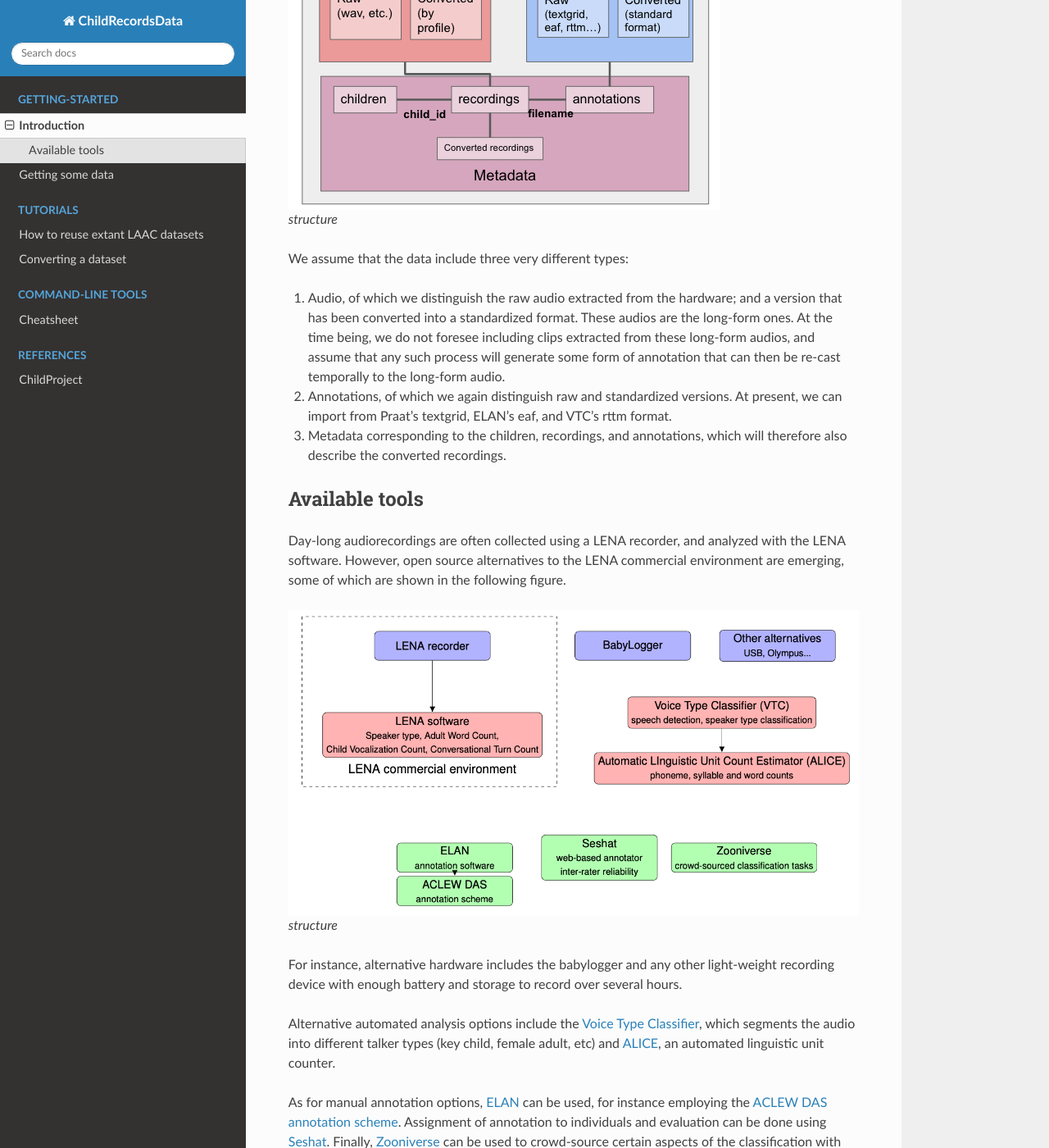
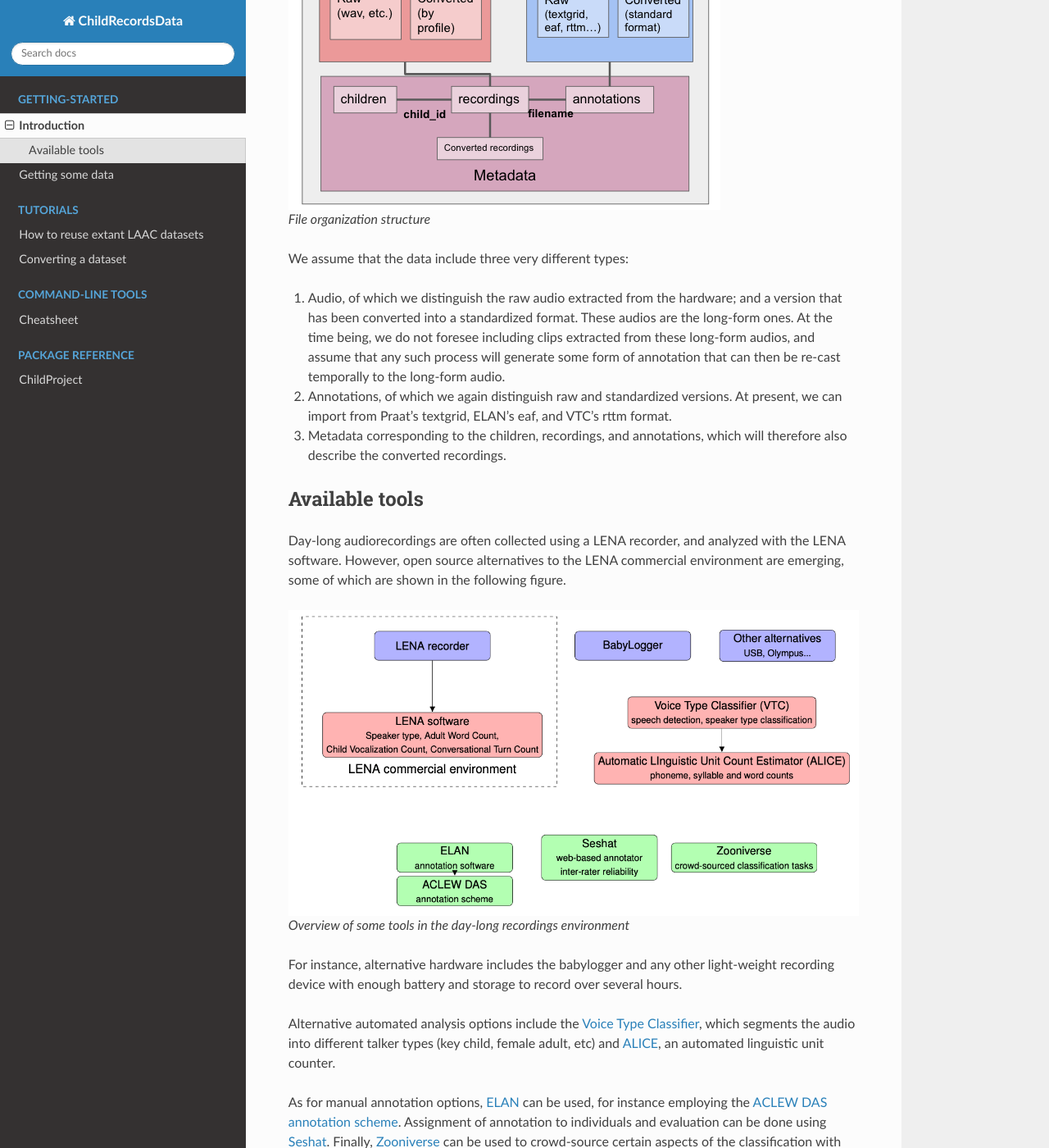
Before and after one commit to LAAC-LSCP/ChildProject, a Sphinx documentation site: the page built from docs/source/introduction.rst, in a window 1280 px wide and 1400 px high, scrolled down 385 px. Shown: the whole window at 82% size. Built offline with Sphinx 7.4.7 and the Read the Docs theme 2.0.0, drawn with Linux system fonts in a browser that asks for light colours; pages that are not in the unit, such as notebooks, are missing from menus.

Commit message:
minor fixes

```diff
--- a/docs/source/format.rst
+++ b/docs/source/format.rst
@@ -80,7 +80,7 @@
 .. _format-annotations-segments:
 
 Annotations format
-~~~~~~~~~~~~~~~~~
+~~~~~~~~~~~~~~~~~~
 
 The package provides functions to convert any annotation into the
 following csv format, with one row per segment :
--- a/docs/source/index.rst
+++ b/docs/source/index.rst
@@ -38,12 +38,12 @@
    zooniverse
    cheatsheet
 
-Reference
-=========
+Package reference
+=================
 
 .. toctree::
    :maxdepth: 2
-   :caption: References
+   :caption: Package reference
 
    modules
 
--- a/docs/source/introduction.rst
+++ b/docs/source/introduction.rst
@@ -11,7 +11,8 @@
 .. figure:: images/structure.png
    :alt: File organization structure
 
-   structure
+   File organization structure
+
 We assume that the data include three very different types:
 
 1. Audio, of which we distinguish the raw audio extracted from the
@@ -39,7 +40,8 @@
 .. figure:: images/tools.png
    :alt: Overview of some tools in the day-long recordings environment
 
-   structure
+   Overview of some tools in the day-long recordings environment
+
 For instance, alternative hardware includes the babylogger and any other
 light-weight recording device with enough battery and storage to record
 over several hours.
--- a/docs/source/reuse.rst
+++ b/docs/source/reuse.rst
@@ -113,7 +113,7 @@
    prompted for your credentials.
 
 Cloning the dataset
-~~~~~~~~~~~~~~~~~
+~~~~~~~~~~~~~~~~~~~
 
 
 1. The first step is to clone the dataset from github, for instance :
```
